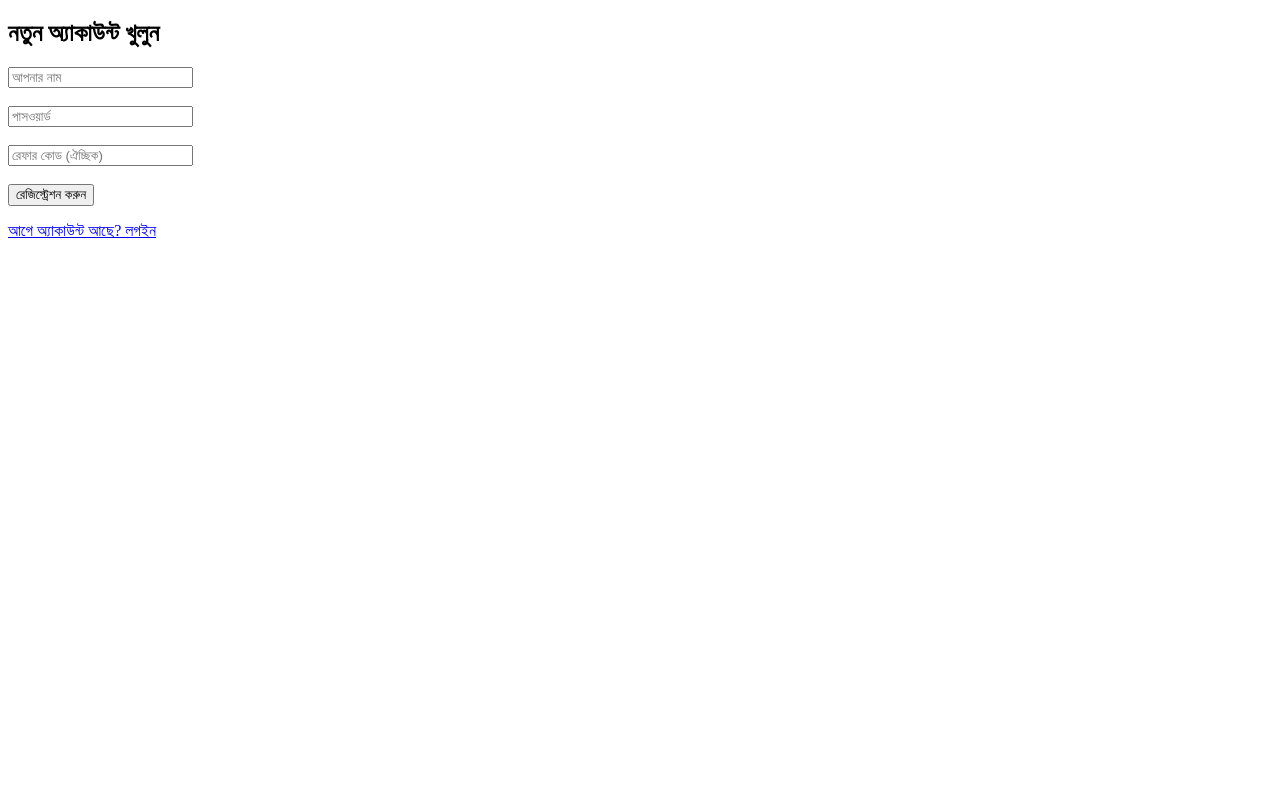
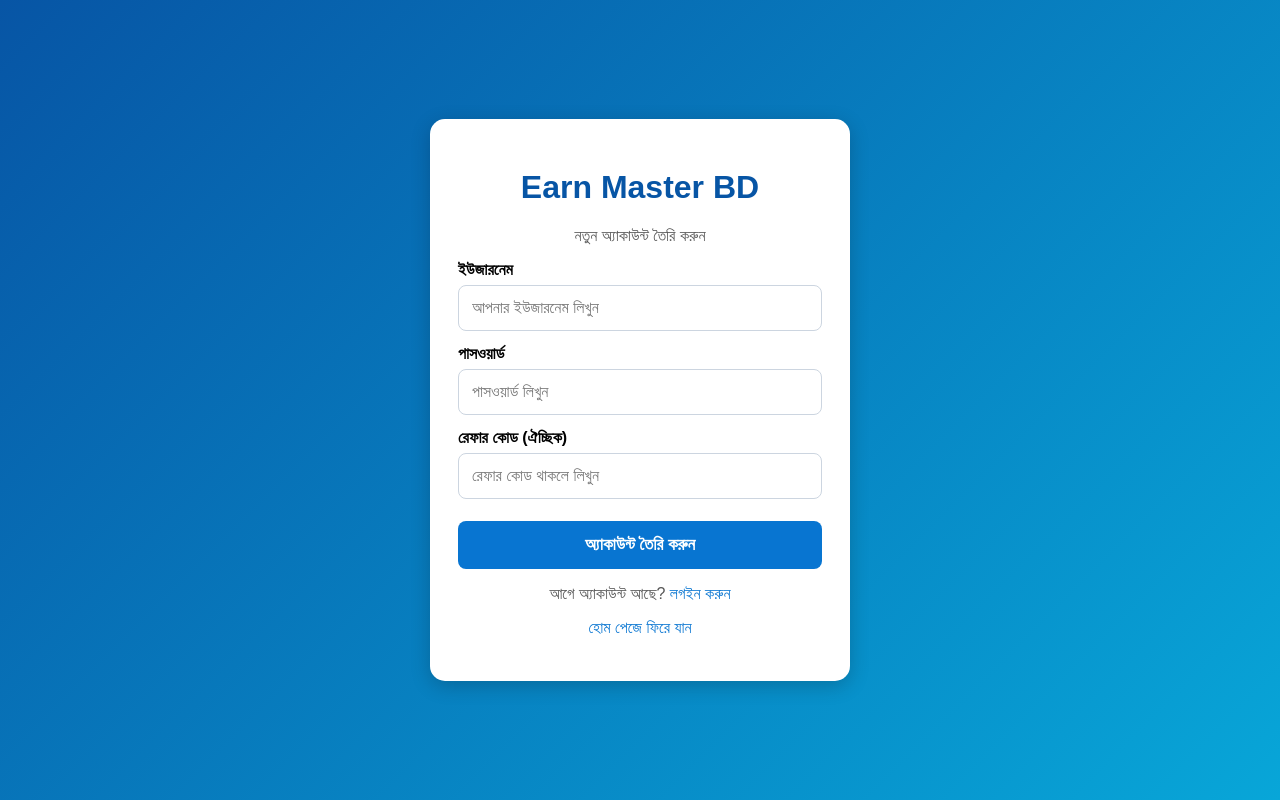
Before and after one commit to sumonh1200-sketch/earn-master-bd, a Flask app: page /register in a window 1280 px wide. Run offline with Flask 3, Linux system fonts and the light colour scheme.

Commit message:
Update register.html

```diff
--- a/templates/register.html
+++ b/templates/register.html
@@ -3,28 +3,99 @@
 <html lang="bn">
 <head>
     <meta charset="UTF-8">
-    <meta name="viewport" content="width=device-width, initial-scale=1">
-    <title>রেজিস্ট্রেশন - Earn Master BD</title>
+    <meta name="viewport" content="width=device-width, initial-scale=1.0">
+    <title>Register - Earn Master BD</title>
+
+    <style>
+        * { box-sizing: border-box; }
+
+        body {
+            margin: 0;
+            padding: 20px;
+            font-family: Arial, sans-serif;
+            background: linear-gradient(135deg, #0755a5, #08a6d8);
+            min-height: 100vh;
+            display: flex;
+            justify-content: center;
+            align-items: center;
+        }
+
+        .box {
+            background: white;
+            width: 100%;
+            max-width: 420px;
+            padding: 28px;
+            border-radius: 15px;
+            box-shadow: 0 5px 20px #0003;
+        }
+
+        h1 {
+            text-align: center;
+            color: #0755a5;
+        }
+
+        p { text-align: center; color: #555; }
+
+        label {
+            display: block;
+            margin: 14px 0 6px;
+            font-weight: bold;
+        }
+
+        input {
+            width: 100%;
+            padding: 13px;
+            border: 1px solid #ccd5e0;
+            border-radius: 8px;
+            font-size: 16px;
+        }
+
+        button {
+            width: 100%;
+            padding: 14px;
+            margin-top: 22px;
+            border: none;
+            border-radius: 8px;
+            background: #0875d1;
+            color: white;
+            font-size: 17px;
+            font-weight: bold;
+        }
+
+        a { color: #0875d1; text-decoration: none; }
+        .message { color: #c0392b; }
+    </style>
 </head>
+
 <body>
-    <h2>নতুন অ্যাকাউন্ট খুলুন</h2>
+    <div class="box">
+        <h1>Earn Master BD</h1>
+        <p>নতুন অ্যাকাউন্ট তৈরি করুন</p>
 
         {% with messages = get_flashed_messages() %}
             {% for message in messages %}
-        <p>{{ message }}</p>
+                <p class="message">{{ message }}</p>
             {% endfor %}
         {% endwith %}
 
         <form method="POST">
-        <input name="username" placeholder="আপনার নাম" required>
-        <br><br>
-        <input name="password" type="password" placeholder="পাসওয়ার্ড" required>
-        <br><br>
-        <input name="referral" placeholder="রেফার কোড (ঐচ্ছিক)">
-        <br><br>
-        <button type="submit">রেজিস্ট্রেশন করুন</button>
+            <label>ইউজারনেম</label>
+            <input type="text" name="username"
+                   placeholder="আপনার ইউজারনেম লিখুন" required>
+
+            <label>পাসওয়ার্ড</label>
+            <input type="password" name="password"
+                   placeholder="পাসওয়ার্ড লিখুন" required>
+
+            <label>রেফার কোড (ঐচ্ছিক)</label>
+            <input type="text" name="referral"
+                   placeholder="রেফার কোড থাকলে লিখুন">
+
+            <button type="submit">অ্যাকাউন্ট তৈরি করুন</button>
         </form>
 
-    <p><a href="/login">আগে অ্যাকাউন্ট আছে? লগইন</a></p>
+        <p>আগে অ্যাকাউন্ট আছে? <a href="/login">লগইন করুন</a></p>
+        <p><a href="/">হোম পেজে ফিরে যান</a></p>
+    </div>
 </body>
 </html>
```
Lines whose indentation alone changed are shown as unchanged.
